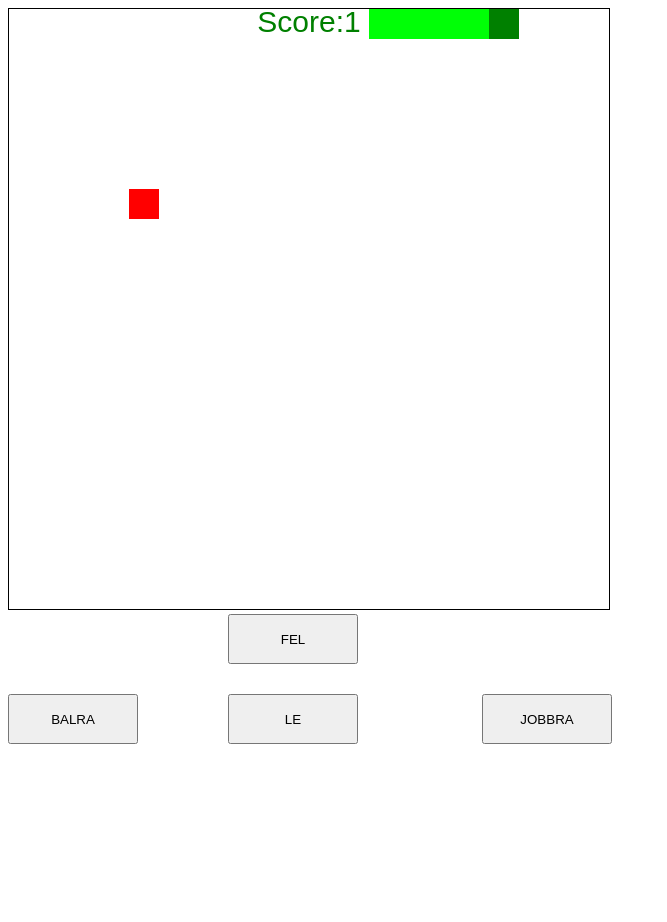
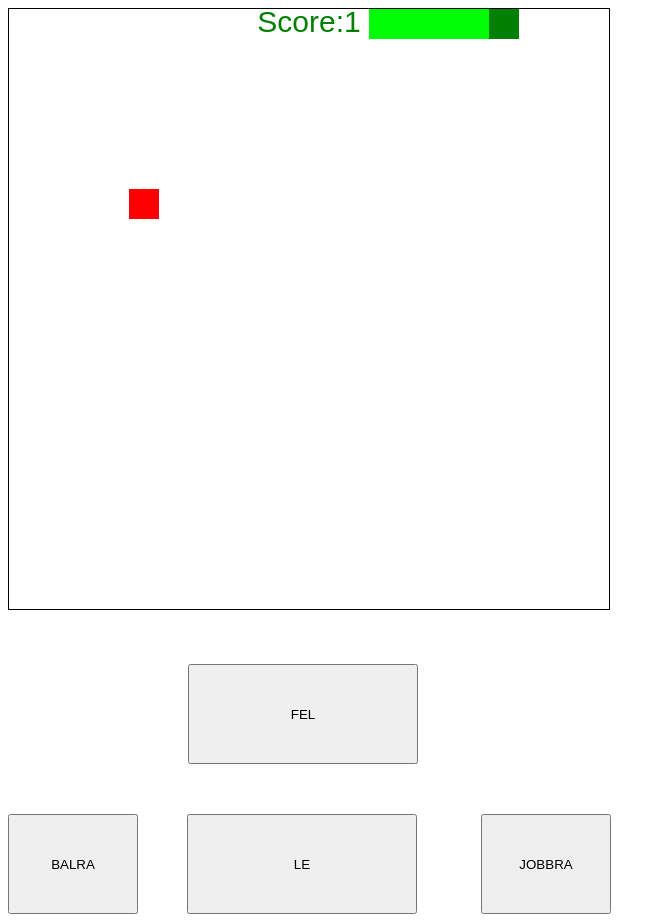
Before and after one commit to kiss-csongor04/Snake-Version-Phone, a plain HTML site: page index.html in a window 1280 px wide. Shown: the whole page, without its empty margins (0-667 px from the left). Before the commit the page ends 800 px from the top, so only its background shows below. Drawn offline with Linux system fonts and the light colour scheme.

Commit message:
javított verzió

```diff
--- a/index.html
+++ b/index.html
@@ -7,9 +7,9 @@
 <body>
     <canvas></canvas>
     <script src="script.js"></script><br>
-    <input style="margin-left: 220px; height: 50px; width: 130px;" type="button" value="FEL" onclick="fel()"><br>
-    <input style="margin-top: 30px; margin-left: px; height: 50px; width: 130px;" type="button" value="BALRA" onclick="balra()">
-    <input style="margin-left: 86px; height: 50px; width: 130px;" type="button" value="LE" onclick="le()">
-    <input style="margin-left: 120px; height: 50px; width: 130px;" type="button" value="JOBBRA" onclick="jobbra()">
+    <input style=" margin-top: 50px; margin-left: 180px; height: 100px; width: 230px;" type="button" value="FEL" onclick="fel()"><br>
+    <input style="margin-top: 50px; margin-left: px; height: 100px; width: 130px;" type="button" value="BALRA" onclick="balra()">
+    <input style="margin-left: 45px; height: 100px; width: 230px;" type="button" value="LE" onclick="le()">
+    <input style="margin-left: 60px; height: 100px; width: 130px;" type="button" value="JOBBRA" onclick="jobbra()">
 </body>
 </html>
```
